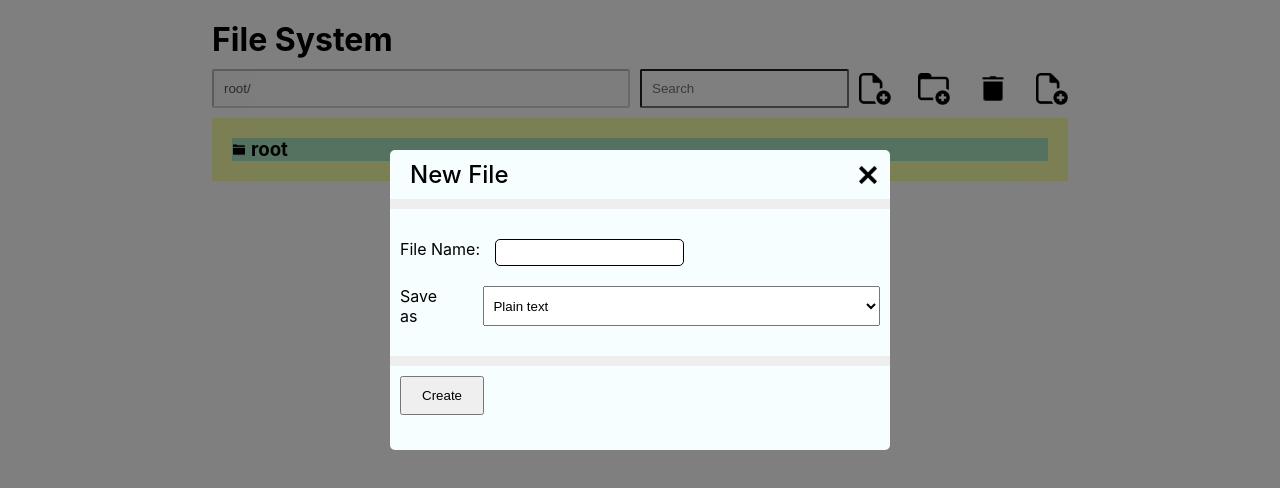
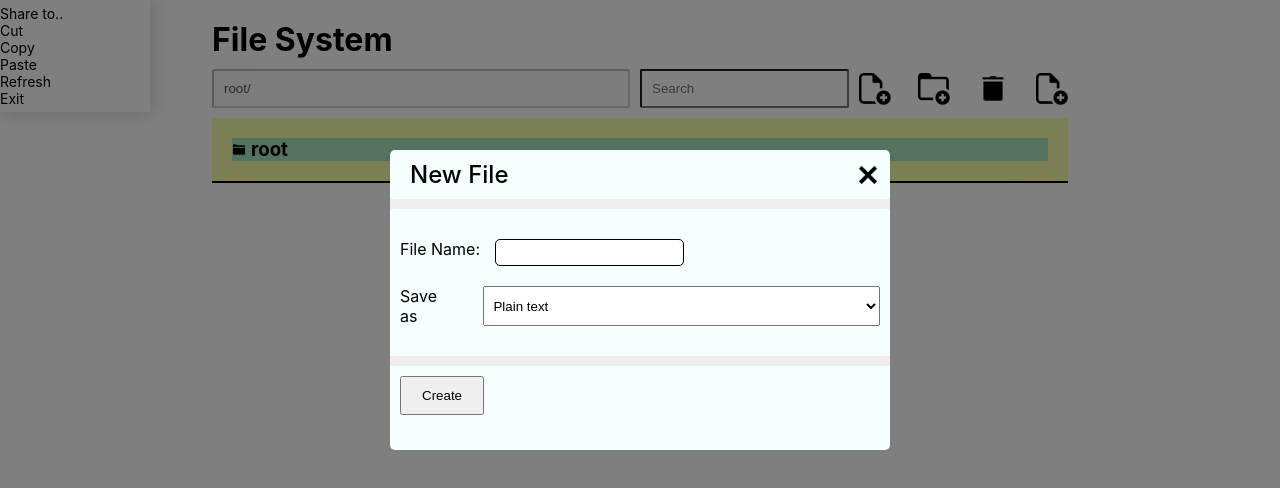
Before and after one commit to webstar-code/WebFileExplorer, a React (Create React App) app: page / in a window 1280 px wide. Both pictures are taken after a click on the picture 875 px from the left and 88 px from the top of the page. Shown: the top 488 px of the page. Built offline with nearby package versions, Linux system fonts and the light colour scheme.

Commit message:
add right click menu

```diff
--- a/src/App.js
+++ b/src/App.js
@@ -3,6 +3,7 @@ import { Header, Menu, Folders } from './container'
 import styled from 'styled-components';
 import { root } from './apis'
 import ReactContext from './context';
+import ContextMenu from './components/ContextMenu.js/ContextMenu';
 
 function App() {
   const [folders, setFolders] = useState([root]);
@@ -13,6 +14,7 @@ function App() {
       <ReactContext.Provider value={{folders, setFolders, selected, setSelected}}>
         <Menu />
         <Folders />
+        <ContextMenu />
       </ReactContext.Provider>
     </Container>
   );
--- /dev/null
+++ b/src/components/ContextMenu.js/ContextMenu.js
@@ -0,0 +1,58 @@
+import React, {useState, useCallback, useEffect} from 'react';
+import { Container, List, ListItem } from './ContextmenuStyles';
+
+
+const ContextMenu = () => {
+    const [show, setShow] = useState(false);
+    const [pos, setPos] = useState({x: 0, y: 0});
+
+    const handleClick = useCallback(() => {
+        setShow(true);
+    }, [show]);
+
+    const handleContextMenu = useCallback((e) => {
+
+        e.preventDefault();
+
+        setPos(
+            {x: e.pageX,
+             y: e.pageY}
+        )
+    }, [setPos, setShow]);
+
+
+
+    useEffect(() => {
+        document.addEventListener('click', handleClick);
+        document.addEventListener('contextmenu', handleContextMenu);
+        return () => {
+            document.removeEventListener('click', handleClick);
+            document.removeEventListener('contextmenu', handleContextMenu);
+        }
+    })
+
+    return(
+        <Container>
+        {show ? (
+          <List
+            style={{
+              top: pos.y,
+              left: pos.x
+            }}
+          >
+            <ListItem>Share to..</ListItem>
+            <ListItem>Cut</ListItem>
+            <ListItem>Copy</ListItem>
+            <ListItem>Paste</ListItem>
+            <ListItem>Refresh</ListItem>
+            <ListItem>Exit</ListItem>
+          </List>
+        ) : (
+          <> </>
+        )}
+      </Container>
+    )
+}
+
+
+export default ContextMenu;
--- /dev/null
+++ b/src/components/ContextMenu.js/ContextmenuStyles.js
@@ -0,0 +1,27 @@
+import styled from "styled-components/macro";
+
+
+export const Container = styled.div`
+    border: 1px solid black;
+`;
+
+
+export const List = styled.ul`
+    font-size: 14px;
+    background-color: #fff;
+    border-radius: 2px;
+    padding: 5px 0 5px 0;
+    width: 150px;
+    height: auto;
+    margin: 0;
+    position: absolute;
+    list-style: none;
+    box-shadow: 0 0 20px 0 #ccc;
+    opacity: 1;
+    transition: opacity 0.5s linear;
+`;
+
+
+export const ListItem = styled.li`
+
+`;
--- a/src/components/Folder/Folder.js
+++ b/src/components/Folder/Folder.js
@@ -2,6 +2,7 @@ import React, { useContext, useState } from 'react';
 import { root } from '../../apis';
 import { Down_Arrow, Opened_Folder, Right_Arrow, Folder as FolderSvg, File } from '../../assests/index'
 import ReactContext from '../../context';
+import ContextMenu from '../ContextMenu.js/ContextMenu';
 import { Container, Icon, Text, Child, Pane } from './FolderStyles';
 
 
@@ -30,7 +31,6 @@ export const Folder = ({ folder }) => {
 
     return (
         <Container>
-
             {folder.type == 'file' ?
                 <Pane bgcolor={context.selected.name === folder.name ? '#03a9f44f' : 'none'}>
                     <Icon src={File} />
--- a/src/components/Modal/NewFile.js
+++ b/src/components/Modal/NewFile.js
@@ -4,22 +4,12 @@ import { root } from '../../apis';
 import { Close as CloseSvg } from '../../assests';
 import { Body, Button, Content, Footer, Header, Input, Label, Pane, Select, Title, Close, Option, ErrorText } from './ModalStyles';
 import { useForm } from 'react-hook-form';
+import { check_if_exists } from './utils';
+
 
 const NewFile = ({ modalState, setModalState }) => {
     const context = useContext(ReactContext);
     const { register, handleSubmit, formState: { errors } } = useForm();
-
-    // Check if File name already exists
-    function check_if_exists(root, value) {
-        if (root.name === value) return true;
-        if (root.nextSibling) {
-            return check_if_exists(root.nextSibling, value);
-        }
-        if (root.firstChild) {
-            return check_if_exists(root.firstChild, value);
-        }
-        return false;
-    }
 
     function addNewNode(data) {
         context.selected.insert(data);
@@ -28,6 +18,7 @@ const NewFile = ({ modalState, setModalState }) => {
 
     function handleOnClick(data) {
         let newNodeData = { name: data.fileName, extension: data.fileExtension, type: modalState.type }
+        console.log(!check_if_exists(context.selected, data.fileName))
         addNewNode(newNodeData);
         setModalState({ ...modalState, show: false });
     }
--- /dev/null
+++ b/src/components/Modal/utils.js
@@ -0,0 +1,33 @@
+import { root } from "../../apis";
+
+function searchNode(value, node = root) {
+        if(node.name === value) return node;
+
+        if (node.nextSibling) {
+            return searchNode(value, node.nextSibling,);
+        }
+        if (node.firstChild) {
+            return searchNode(value, node.firstChild,);
+        }
+        return null;
+}
+
+
+
+// Check if File name already exists
+export function check_if_exists(root, value) {
+    if (root.name == value) return true;
+    if (root.nextSibling) {
+        return check_if_exists(root.nextSibling, value);
+    }
+    if (root.firstChild) {
+        return check_if_exists(root.firstChild, value);
+    }
+    return false;
+}
+
+export function renameFile(oldName, newName) {
+    let node = searchNode(oldName);
+    node.name = newName;
+    return node;
+}
```
Also changed, not shown: src/components/Modal/Rename.js (added, +51 -0 lines).
